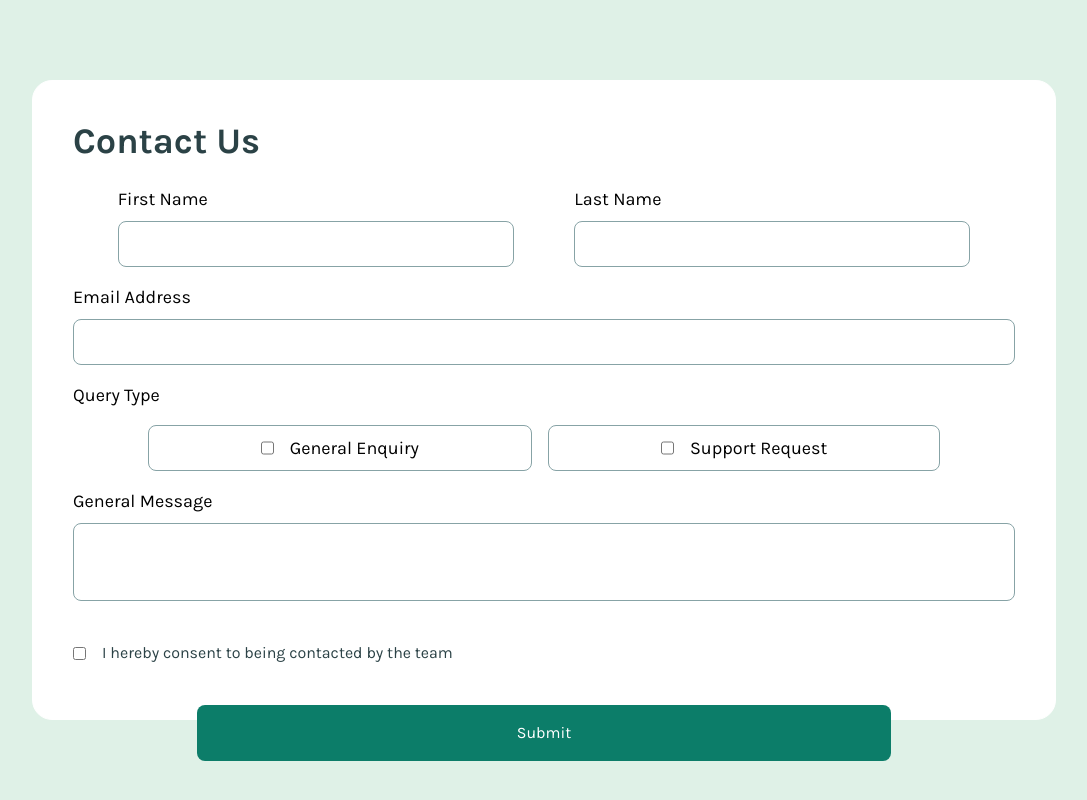
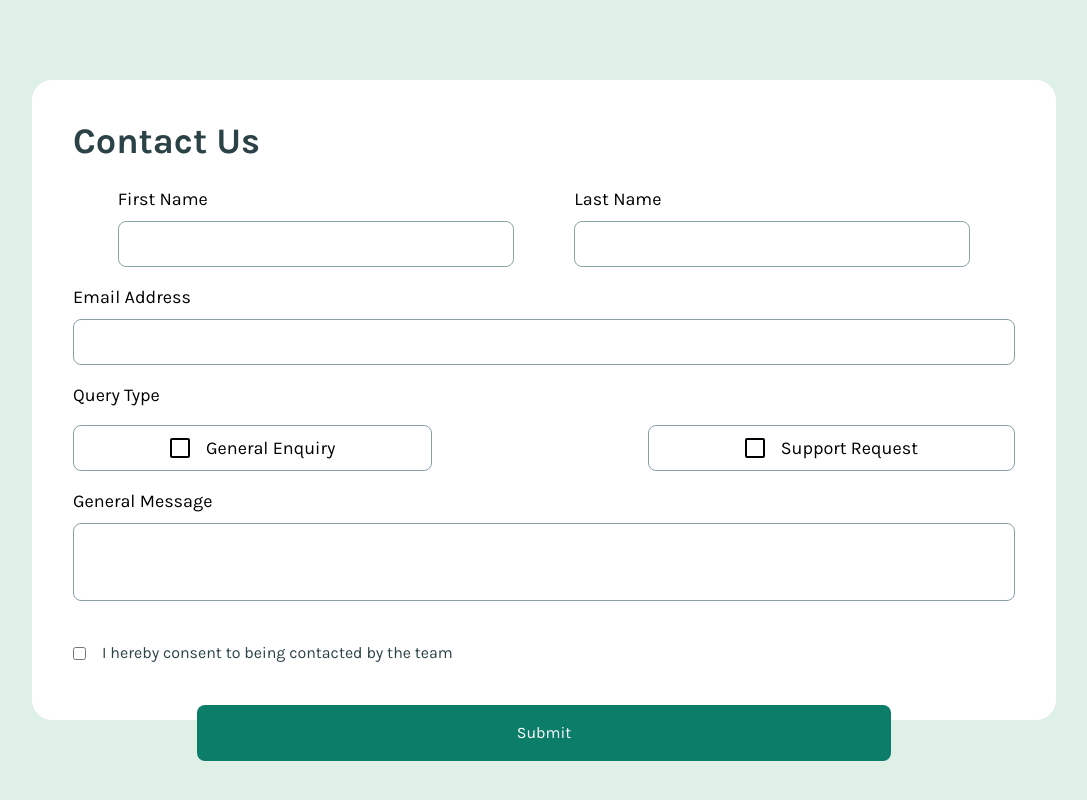
Before and after one commit to lavollmer/contact-form, a React (Vite) app: page / in a window 1280 px wide. Shown: the whole page, without its empty margins (96-1183 px from the left). Built offline with nearby package versions, Linux system fonts and the light colour scheme.

Commit message:
updating checkboxes and flexbox styling of the general inquiry section

```diff
--- a/src/App.css
+++ b/src/App.css
@@ -19,3 +19,28 @@
   border-radius: 20px;
   font-family:karla;
 }
+
+.custom-checkbox {
+  appearance: none;
+  width: 20px;
+  height: 20px;
+  border: 2px solid #000;
+  border-radius: 2px;
+  position: relative;
+  cursor: pointer;
+}
+
+.custom-checkbox:checked {
+  background-color: hsl(169, 82%, 27%);
+  border-color: hsl(169, 82%, 27%);
+}
+
+.custom-checkbox:checked::before {
+  content: '✔';
+  position: absolute;
+  top: 50%;
+  left: 50%;
+  transform: translate(-50%, -50%);
+  color: white;
+  font-size: 14px;
+}
--- a/src/App.jsx
+++ b/src/App.jsx
@@ -28,13 +28,13 @@ function App() {
                 <div>
                   <h2 className="text-lg">Query Type</h2>
                 </div>
-                <div className="flex flex-row justify-center items-center w-full h-full space-x-4 text-lg">
-                  <div className="flex flex-row justify-start space-x-4 border border-grey-medium rounded-lg py-2 px-28 cursor-pointer hover:border-green-medium hover:shadow-lg">
-                    <input type="checkbox" className="circle-checkbox" />
+                <div className="flex flex-row justify-between items-center w-full h-full space-x-4 text-lg">
+                  <div className="flex flex-row justify-start items-center space-x-4 border border-grey-medium rounded-lg py-2 px-24 cursor-pointer hover:border-green-medium hover:shadow-lg">
+                    <input type="checkbox" className="custom-checkbox" id="general-enquiry" />
                     <label>General Enquiry</label>
                   </div>
-                  <div className="flex flex-row justify-start space-x-4 border border-grey-medium rounded-lg py-2 px-28 cursor-pointer hover:border-green-medium hover:shadow-lg">
-                    <input type="checkbox" className="circle-checkbox" />
+                  <div className="flex flex-row justify-start items-center space-x-4 border border-grey-medium rounded-lg py-2 px-24 cursor-pointer hover:border-green-medium hover:shadow-lg">
+                    <input type="checkbox" className="custom-checkbox" id="support-request" />
                     <label>Support Request</label>
                   </div>
                 </div>
```
